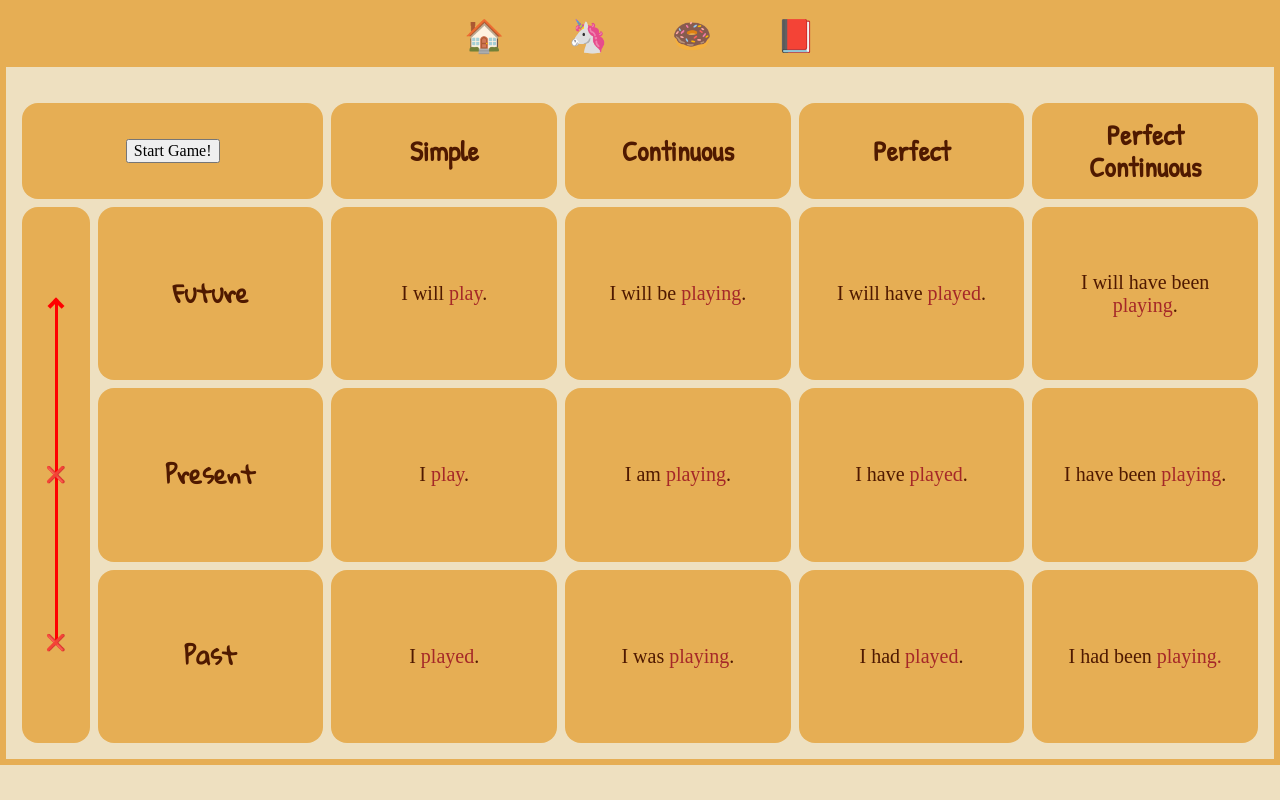
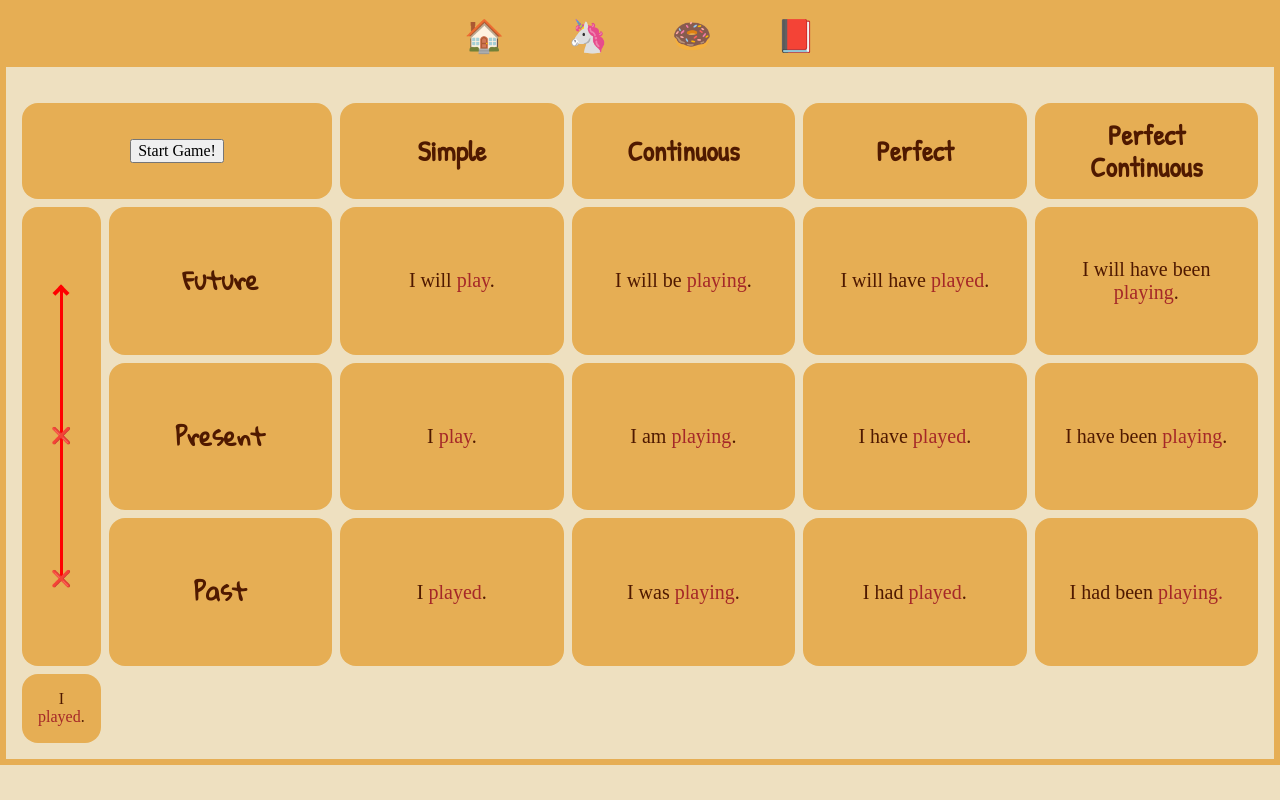
Before and after one commit to sheleoni/tense-table, a Vue app: page / in a window 1280 px wide. Built offline with nearby package versions, Linux system fonts and the light colour scheme; a web font is replaced by a local one.

Commit message:
feature: add sample Table Cell component

```diff
--- /dev/null
+++ b/src/components/TableCell.vue
@@ -0,0 +1,31 @@
+<template>
+
+    <section>
+        <p v-if="isOccluded === false" :class="cellClass" :data-tense-type="tenseType" v-html="sentenceHTMLContent"></p>
+        <p v-else :class="cellClass" :data-tense-type="tenseType" @click="checkAnswer()">
+            <img :src="require('../assets/img/clouds/' + randomImage())" :data-tense-type="tenseType" width="100%" />
+        </p>
+    </section>
+
+</template>
+
+<script>
+
+export default {
+    name: 'TableCell',
+    components: {},
+    props: {
+        sentenceHTMLContent: String,
+        isOccluded: Boolean,
+        cellClass: String,
+        tenseType: String,
+        randomImage: Function,
+        imageWidth: String,
+    }
+}
+
+</script>
+<style>
+@import 'normalize.css/normalize.css';
+</style>
+<style src="@/assets/styles.css">
--- a/src/pages/home/index.vue
+++ b/src/pages/home/index.vue
@@ -3,6 +3,7 @@
 
     <!-- /// Tense Table Start /// -->
     <section id="app">
+
 
         <!-- Game area: sentence display -->
         <section id="gameDisplay">
@@ -38,11 +39,17 @@
 
             </section>
 
+            <!-- Table Cells -->
             <!-- /// Past Tense /// -->
             <h2 class="past">Past</h2>
 
             <h3 class="simple">Simple</h3>
             <!-- Past Simple -->
+
+            <TableCell :sentenceHTMLContent="sentences.past.simple" :isOccluded="isOccluded['past-simple']"
+                cellClass="past-simple" tenseType="past-simple" :randomImage="randomOccluderImage"
+                :imageWidth="occluderImageWidth" />
+
 
             <p v-if="isOccluded['past-simple'] === false" class="past-simple" data-tense-type="past-simple"
                 v-html="sentences.past.simple">
@@ -191,12 +198,15 @@
 </template>
 
 <script>
-// import { isContext } from 'vm';
 
-// import internal from 'stream';
+import TableCell from '@/components/TableCell.vue';
+
 
 export default {
     name: 'TenseTable',
+    components: {
+        TableCell
+    },
     props: {
         msg: String
     },
@@ -233,7 +243,6 @@ export default {
                 },
             },
             // occlusion for each cell
-            // isOccluded: false,
             isOccluded: {
                 'past-simple': false,
                 'past-continuous': false,
@@ -343,24 +352,19 @@ export default {
             }
         },
         checkAnswer() {
-
             this.getCellTenseType();
             if (this.selectedTenseType === this.answerTenseType) {
-                console.log(this.selectedTenseType);
-                console.log(this.answerTenseType);
                 console.log("correct!");
                 this.score = this.score + 1;
-                // console.log(this.isOccluded);
-                // next: reveal sentence of that cell
                 const sentenceObject = JSON.parse(JSON.stringify(this.isOccluded));
+                console.log("The sentence object is:");
                 console.log(sentenceObject);
 
                 console.log(this.isOccluded);
 
+                console.log("(this.isOccluded === sentenceObject);");
                 console.log(this.isOccluded === sentenceObject);
 
-                // this.sentenceObject[this.selectedTenseType] = false;
-                // console.log(this.sentenceObject[this.selectedTenseType]);
                 console.log(this.isOccluded.futureContinuous);
                 this.$set(this.isOccluded, this.answerTenseType, false);
 
@@ -370,6 +374,9 @@ export default {
         },
         getCellTenseType() {
             this.selectedTenseType = event.target.getAttribute("data-tense-type");
+            console.log(this.selectedTenseType);
+            console.log(typeof (this.selectedTenseType));
+
         },
         showNextSentence() {
             this.currentDisplayNumber = this.currentDisplayNumber + 1;
@@ -396,6 +403,7 @@ export default {
     },
     computed: {
         sentenceList: function () {
+            // flattens the 2-dimensional object "sentences" to a 1 dimensional array (from sentences.past.simple to sentenceList[0].)
             const sentenceObject = JSON.parse(JSON.stringify(this.sentences));
             const sentenceList = [];
             for (let tenseType in sentenceObject) {
@@ -412,7 +420,4 @@ export default {
     }
 }
 
-
-  // console.log("hello yo!");
-  // console.log(sentenceList); out of scope? out of Vue Scope
 </script>
```
